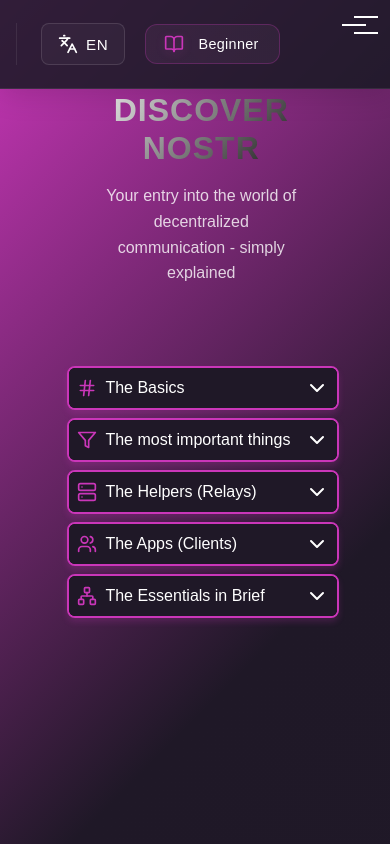
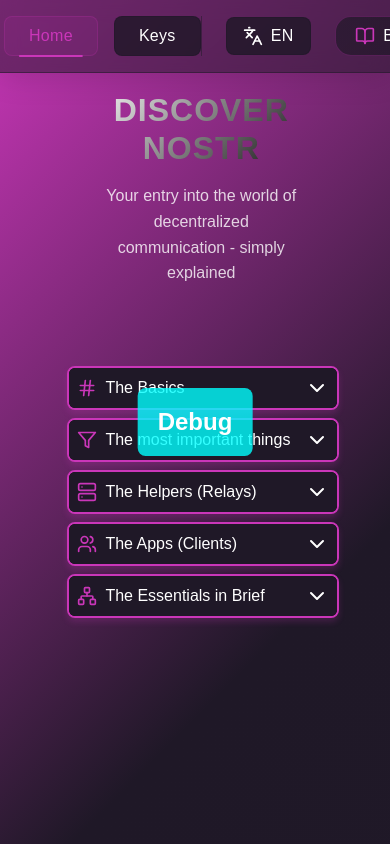
Before and after one commit to Walpurga03/nostr-nips, a React (Vite) app: page / in a window 390 px wide. Shown: the top 844 px of the page. Built offline with nearby package versions, Linux system fonts and the light colour scheme.

Commit message:
breakpointDebug

```diff
--- /dev/null
+++ b/src/components/debug/BreakpointDebug.tsx
@@ -0,0 +1,21 @@
+import React from 'react';
+
+interface BreakpointDebugProps {
+  position?: 'center' | 'top-left' | 'top-right' | 'bottom-left' | 'bottom-right';
+  showPixels?: boolean;
+  className?: string;
+}
+
+export const BreakpointDebug: React.FC<BreakpointDebugProps> = ({
+  position = 'center',
+  showPixels = true,
+  className = ''
+}) => {
+  return (
+    <div className={`breakpoint-debug ${className}`}>
+      Debug
+    </div>
+  );
+};
+
+export default BreakpointDebug;
--- a/src/components/layout/Navbar.tsx
+++ b/src/components/layout/Navbar.tsx
@@ -2,6 +2,7 @@
 import { useTranslation } from 'react-i18next';
 import { ActivePage } from '../../types/navigation';
 import { Languages, GraduationCap, BookOpen } from 'lucide-react';
+import BreakpointDebug from '../debug/BreakpointDebug';
 import '../../styles/navbar.css';
 import { useLevel } from '../../context/LevelContext';
 
@@ -31,6 +32,8 @@
   };
 
   return (
+    <>
+      <BreakpointDebug position="center" showPixels={true} className="breakpoint-custom" />
       <nav className="navbar">
         <div className="navbar__items">
           <button
@@ -103,6 +106,7 @@
           </button>
         </div>
       </nav>
+    </>
   );
 };
 
--- a/src/styles/navbar.css
+++ b/src/styles/navbar.css
@@ -1,12 +1,13 @@
 @import url('./variables.css');
 
+/* Hauptnavigation */
 .navbar {
   display: flex;
   justify-content: space-between;
   align-items: center;
-  padding: 0.75rem 2.5rem;
-  background: rgba(23, 25, 35, 0.85);
-  border-bottom: 1px solid rgba(255, 255, 255, 0.08);
+  padding: var(--spacing-md) var(--spacing-lg);
+  background: var(--navbar-background-color);
+  border-bottom: 1px solid var(--border-color);
   z-index: 1000;
   backdrop-filter: blur(10px);
   box-shadow: 0 4px 30px rgba(0, 0, 0, 0.15);
@@ -15,25 +16,28 @@
   left: 0;
   right: 0;
   height: 64px;
+  max-width: var(--container-width);
+  margin: 0 auto;
 }
 
+/* Navigation Items */
 .navbar__items {
   display: flex;
   align-items: center;
-  gap: 1rem;
+  gap: var(--spacing-md);
   margin-right: auto;
 }
 
 .navbar__item {
-  padding: 0.5rem 1.25rem;
-  border: 1px solid rgba(255, 255, 255, 0.08);
-  background: rgba(255, 255, 255, 0.03);
+  padding: var(--spacing-sm) var(--spacing-lg);
+  border: 1px solid var(--border-color);
+  background: var(--background-color);
   color: var(--text-color);
-  font-size: 0.95rem;
+  font-size: var(--font-size-small);
   font-weight: 500;
   cursor: pointer;
-  transition: all 0.2s ease;
-  border-radius: 8px;
+  transition: all var(--transition-speed) var(--transition-timing);
+  border-radius: var(--border-radius-md);
   letter-spacing: 0.3px;
   position: relative;
   height: 40px;
@@ -51,8 +55,8 @@
   width: 0;
   height: 2px;
   background: var(--primary-color);
-  transition: width 0.3s ease;
-  border-radius: 2px;
+  transition: width var(--transition-speed) var(--transition-timing);
+  border-radius: var(--border-radius-sm);
 }
 
 .navbar__item:hover::after {
@@ -60,13 +64,13 @@
 }
 
 .navbar__item:hover {
-  background: rgba(255, 255, 255, 0.06);
-  border-color: rgba(255, 255, 255, 0.12);
+  background: var(--hover-background-color);
+  border-color: var(--border-color);
   transform: translateY(-1px);
 }
 
 .navbar__item.active {
-  background: rgba(var(--primary-color-rgb), 0.1);
+  background: var(--button-hover-background-color);
   color: var(--primary-color);
   border-color: rgba(var(--primary-color-rgb), 0.2);
 }
@@ -75,37 +79,39 @@
   width: 70%;
 }
 
+/* Navigation Controls */
 .navbar__controls {
   display: flex;
   align-items: center;
-  gap: 1.25rem;
-  padding-left: 1.5rem;
-  border-left: 1px solid rgba(255, 255, 255, 0.08);
+  gap: var(--spacing-lg);
+  padding-left: var(--spacing-lg);
+  border-left: 1px solid var(--border-color);
 }
 
+/* Language Button */
 .navbar__lang-button {
   display: flex;
   align-items: center;
-  gap: 0.5rem;
-  padding: 0.6rem 1rem;
-  border: 1px solid rgba(255, 255, 255, 0.12);
-  border-radius: 8px;
-  background: rgba(255, 255, 255, 0.03);
+  gap: var(--spacing-sm);
+  padding: var(--spacing-sm) var(--spacing-md);
+  border: 1px solid var(--border-color);
+  border-radius: var(--border-radius-md);
+  background: var(--background-color);
   color: var(--text-color);
-  font-size: 0.9rem;
+  font-size: var(--font-size-small);
   cursor: pointer;
-  transition: all 0.2s ease;
+  transition: all var(--transition-speed) var(--transition-timing);
 }
 
 .navbar__lang-button:hover {
-  background: rgba(255, 255, 255, 0.06);
-  border-color: rgba(255, 255, 255, 0.18);
+  background: var(--hover-background-color);
+  border-color: var(--border-color);
   transform: translateY(-1px);
 }
 
 .navbar__lang-icon {
   color: var(--primary-color);
-  transition: transform 0.4s cubic-bezier(0.34, 1.56, 0.64, 1);
+  transition: transform var(--transition-speed) var(--transition-timing);
 }
 
 .navbar__lang-button:hover .navbar__lang-icon {
@@ -113,24 +119,25 @@
 }
 
 .navbar__lang-text {
-  font-size: 0.95rem;
+  font-size: var(--font-size-small);
   font-weight: 500;
   letter-spacing: 0.5px;
 }
 
+/* Level Button */
 .navbar__level-button {
   display: flex;
   align-items: center;
   justify-content: center;
-  gap: 0.75rem;
-  padding: 0.6rem 1rem;
-  border: 1px solid rgba(255, 255, 255, 0.12);
-  border-radius: 12px;
-  background: rgba(255, 255, 255, 0.03);
+  gap: var(--spacing-sm);
+  padding: var(--spacing-sm) var(--spacing-md);
+  border: 1px solid var(--border-color);
+  border-radius: var(--border-radius-lg);
+  background: var(--background-color);
   color: var(--text-color);
-  font-size: 0.9rem;
+  font-size: var(--font-size-small);
   cursor: pointer;
-  transition: all 0.3s cubic-bezier(0.4, 0, 0.2, 1);
+  transition: all var(--transition-speed) var(--transition-timing);
   position: relative;
   overflow: hidden;
   width: 135px;
@@ -138,7 +145,7 @@
 }
 
 .navbar__level-button:hover {
-  background: rgba(255, 255, 255, 0.06);
+  background: var(--hover-background-color);
   transform: translateY(-1px);
   box-shadow: 0 4px 12px rgba(0, 0, 0, 0.1);
 }
@@ -148,7 +155,7 @@
 }
 
 .navbar__level-button.expert {
-  border-color: rgba(var(--accent-color-rgb), 0.3);
+  border-color: rgba(var(--warning-rgb), 0.3);
 }
 
 .navbar__level-text {
@@ -163,7 +170,7 @@
 .navbar__level-icon {
   position: relative;
   z-index: 1;
-  transition: transform 0.3s ease;
+  transition: transform var(--transition-speed) var(--transition-timing);
 }
 
 .navbar__level-button:hover .navbar__level-icon {
@@ -172,12 +179,10 @@
 
 .navbar__level-button.beginner .navbar__level-icon {
   color: var(--primary-color);
-  filter: drop-shadow(0 2px 4px rgba(var(--primary-color-rgb), 0.2));
 }
 
 .navbar__level-button.expert .navbar__level-icon {
-  color: var(--accent-color);
-  filter: drop-shadow(0 2px 4px rgba(var(--accent-color-rgb), 0.2));
+  color: var(--warning);
 }
 
 .navbar__level-indicator {
@@ -191,24 +196,12 @@
     rgba(var(--primary-color-rgb), 0.02)
   );
   opacity: 0;
-  transition: opacity 0.3s ease;
+  transition: opacity var(--transition-speed) var(--transition-timing);
   z-index: 0;
 }
 
 .navbar__level-button.beginner .navbar__level-indicator {
   opacity: 1;
-  background: linear-gradient(45deg,
-    rgba(var(--primary-color-rgb), 0.05),
-    rgba(var(--primary-color-rgb), 0.02)
-  );
-}
-
-.navbar__level-button.expert .navbar__level-indicator {
-  opacity: 1;
-  background: linear-gradient(45deg,
-    rgba(var(--accent-color-rgb), 0.05),
-    rgba(var(--accent-color-rgb), 0.02)
-  );
 }
 
 .navbar-mobile-button {
@@ -229,72 +222,42 @@
   top: -100vh;
   left: 0;
   right: 0;
-  height: 100vh;
-  background: rgba(23, 25, 35, 0.98);
+  background: var(--navbar-background-color);
   backdrop-filter: blur(10px);
-  padding: 5rem 1rem 2rem;
-  transition: top 0.3s cubic-bezier(0.4, 0, 0.2, 1);
+  padding: var(--spacing-md);
+  display: none;
+  flex-direction: column;
+  gap: var(--spacing-sm);
+  border-bottom: 1px solid var(--border-color);
+  transition: top var(--transition-speed) var(--transition-timing);
   z-index: 999;
-  display: flex;
-  flex-direction: column;
-  align-items: center;
-  justify-content: center;
-  gap: 1.25rem;
-  pointer-events: none;
-  opacity: 0;
 }
 
 .navbar-mobile.open {
-  top: 0;
-  pointer-events: all;
-  opacity: 1;
+  top: 64px;
 }
 
 .navbar-mobile-item {
-  padding: 0.5rem 1.25rem;
-  border: 1px solid rgba(255, 255, 255, 0.08);
-  background: rgba(255, 255, 255, 0.03);
+  padding: var(--spacing-md) var(--spacing-lg);
   color: var(--text-color);
-  font-size: 1rem;
-  font-weight: 500;
+  font-size: var(--font-size-small);
+  border: 1px solid var(--border-color);
+  background: var(--background-color);
+  border-radius: var(--border-radius-md);
   cursor: pointer;
-  transition: all 0.2s ease;
-  border-radius: 8px;
-  width: 200px;
-  height: 60px;
-  display: flex;
-  align-items: center;
-  justify-content: center;
-  gap: 0.75rem;
-  opacity: 0;
-  transform: translateY(20px);
+  transition: all var(--transition-speed) var(--transition-timing);
+  text-align: center;
 }
 
-.navbar-mobile.open .navbar-mobile-item {
-  opacity: 1;
-  transform: translateY(0);
-}
-
-.navbar-mobile-item:nth-child(1) { transition-delay: 0.1s; }
-.navbar-mobile-item:nth-child(2) { transition-delay: 0.2s; }
-.navbar-mobile-item:nth-child(3) { transition-delay: 0.3s; }
-.navbar-mobile-item:nth-child(4) { transition-delay: 0.4s; }
-
 .navbar-mobile-item:hover {
-  background: rgba(255, 255, 255, 0.06);
-  border-color: rgba(255, 255, 255, 0.12);
-  transform: translateY(-2px);
+  background: var(--hover-background-color);
+  transform: translateY(-1px);
 }
 
 .navbar-mobile-item.active {
-  background: rgba(var(--primary-color-rgb), 0.1);
+  background: var(--button-hover-background-color);
   color: var(--primary-color);
   border-color: rgba(var(--primary-color-rgb), 0.2);
-}
-
-.navbar-mobile-item svg {
-  width: 24px;
-  height: 24px;
 }
 
 .hamburger {
@@ -337,34 +300,63 @@
   transform: rotate(-45deg) translate(5.5px, -5.5px);
 }
 
-@media (min-width: 1400px) {
-  .navbar-mobile {
-    display: none;
+/* Breakpoint Debug Styles */
+.breakpoint-debug.breakpoint-custom {
+  position: fixed;
+  top: 50%;
+  left: 50%;
+  transform: translate(-50%, -50%);
+  z-index: 99999;
+  padding: 20px;
+  border-radius: 8px;
+  font-size: 24px;
+  font-weight: bold;
+  text-align: center;
+  white-space: pre-line;
+  pointer-events: none;
+  background: rgba(89, 4, 99, 0.8);
+  color: white;
+}
+
+/* Responsive Styles - One Media Query per Breakpoint */
+@media screen and (min-width: 1536px) {
+  .navbar {
+    padding: var(--spacing-xl) var(--spacing-xl);
+    max-width: var(--container-width-2xl);
+  }
+
+  .breakpoint-debug.breakpoint-custom {
+    background-color: rgba(255, 0, 0, 0.8) !important;
   }
 }
 
-@media (max-width: 1399px) {
-  .navbar__items {
-    gap: var(--spacing-md);
+@media screen and (min-width: 1280px) and (max-width: 1535px) {
+  .navbar {
+    max-width: var(--container-width-xl);
+    padding: var(--spacing-md) var(--spacing-lg);
   }
 
-  .navbar-mobile-button {
-    display: block;
-  }
-
-  .navbar__items {
-    display: none;
-  }
-
-  .navbar-mobile {
-    display: flex;
+  .breakpoint-debug.breakpoint-custom {
+    background-color: rgba(0, 255, 0, 0.8) !important;
   }
 }
 
-@media (max-width: 768px) {
+@media screen and (min-width: 1024px) and (max-width: 1279px) {
   .navbar {
-    padding: 0.75rem 1rem;
-    backdrop-filter: none;
+    max-width: var(--container-width-lg);
+    padding: var(--spacing-sm) var(--spacing-lg);
+  }
+
+  .breakpoint-debug.breakpoint-custom {
+    background-color: rgba(0, 0, 255, 0.8) !important;
+  }
+}
+
+@media screen and (min-width: 768px) and (max-width: 1023px) {
+  .navbar {
+    max-width: var(--container-width-md);
+    padding: var(--spacing-sm) var(--spacing-md);
+    height: 72px;
   }
 
   .navbar__items {
@@ -377,13 +369,43 @@
 
   .navbar-mobile {
     display: flex;
+    top: 72px;
+  }
+
+  .breakpoint-debug.breakpoint-custom {
+    background-color: rgba(255, 255, 0, 0.8) !important;
   }
 }
 
-@media (max-width: 480px) {
-  .navbar-mobile-item {
-    padding: 0.875rem 1.25rem;
-    font-size: 1rem;
-    max-width: 100%;
+@media screen and (min-width: 640px) and (max-width: 767px) {
+  .navbar {
+    max-width: var(--container-width-sm);
+    height: 80px;
+    padding: var(--spacing-md);
+  }
+
+  .breakpoint-debug.breakpoint-custom {
+    background-color: rgba(255, 0, 255, 0.8) !important;
   }
 }
+
+@media screen and (min-width: 450px) and (max-width: 639px) {
+  .navbar {
+    max-width: var(--container-width-xs);
+  }
+
+  .breakpoint-debug.breakpoint-custom {
+    background-color: rgba(255, 165, 0, 0.8) !important;
+  }
+}
+
+@media screen and (max-width: 449px) {
+  .navbar {
+    max-width: var(--container-width-xs);
+    padding: var(--spacing-xs);
+  }
+
+  .breakpoint-debug.breakpoint-custom {
+    background-color: rgba(0, 255, 255, 0.8) !important;
+  }
+}
```
Also changed, not shown: src/components/Keys.tsx (+58 -56 lines), src/styles/variables.css (+101 -62 lines). Lines whose indentation alone changed are shown as unchanged.
